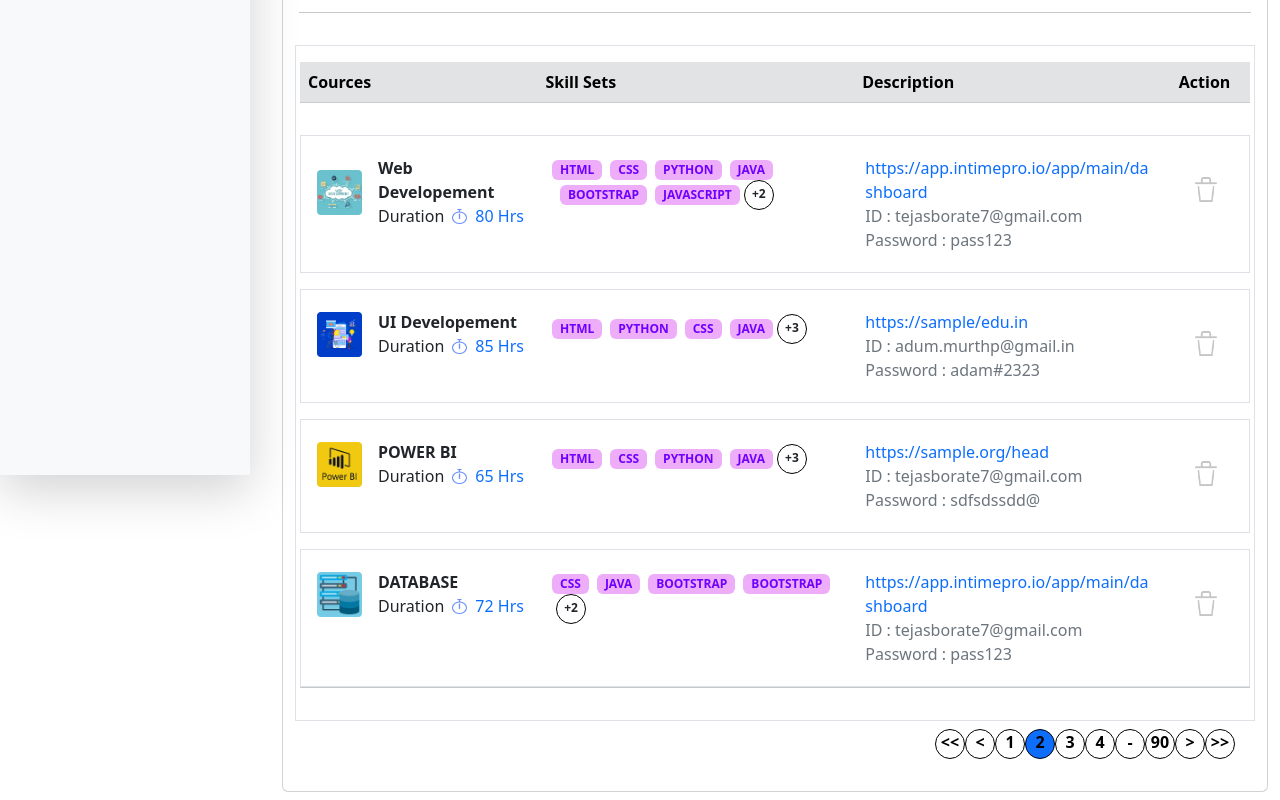
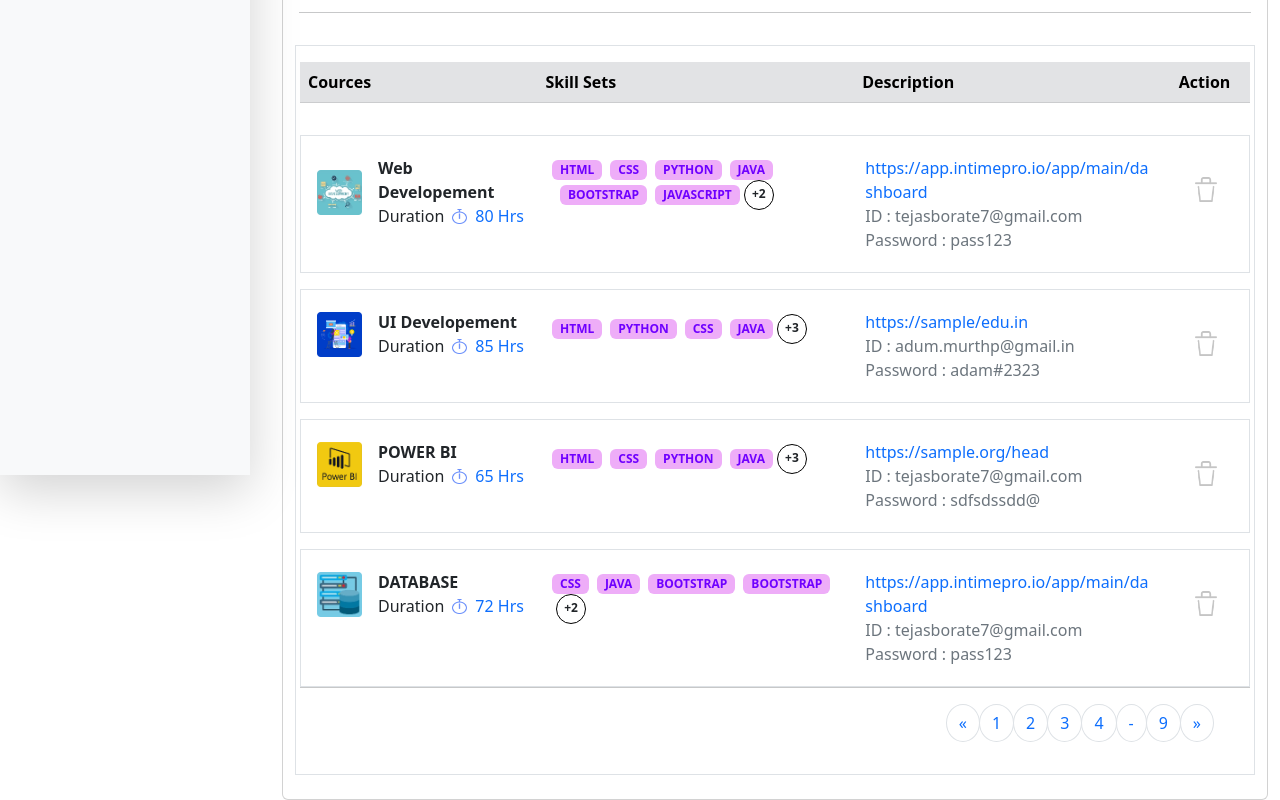
Before and after one commit to tejas-borate-wai/Assignment_2, a plain HTML site: page src/index.html in a window 1280 px wide. Shown: the part 405-1205 px from the top of the page. Drawn offline with nearby package versions, Linux system fonts and the light colour scheme.

Commit message:
update pagination

```diff
--- a/src/index.html
+++ b/src/index.html
@@ -82,7 +82,7 @@
             rotate: 20deg;
         }
 
-        .pagination_tab ul li {
+        /* .pagination_tab ul li {
             height: 30px;
             width: 30px;
             border-radius: 50%;
@@ -96,7 +96,7 @@
             margin-top: 200px !important;
             color: black;
 
-        }
+        } */
     </style>
 </head>
 
@@ -635,6 +635,45 @@
                                                 </div>
                                                 <hr>
 
+                                                <div class="row">
+                                                    <div class="col-12 d-flex justify-content-end pagination_tab ">
+
+                                                            <ul class="pagination">
+                                                              <li class="page-item">
+                                                                <a class="page-link rounded-circle" href="#" aria-label="Previous">
+                                                                  <span aria-hidden="true">&laquo;</span>
+                                                                </a>
+                                                              </li>
+                                                              <li class="page-item ">
+                                                                <a class="page-link rounded-circle " href="#">1</a>
+                                                              </li>
+                                                              <li class="page-item">
+                                                                <a class="page-link rounded-circle" href="#">2</a>
+                                                              </li>
+                                                              <li class="page-item">
+                                                                <a class="page-link rounded-circle" href="#">3</a>
+                                                              </li>
+                                                              <li class="page-item">
+                                                                <a class="page-link rounded-circle" href="#">4</a>
+                                                              </li>
+                                                              <li class="page-item">
+                                                                <a class="page-link rounded-circle" href="#">-</a>
+                                                              </li>
+                                                              <li class="page-item">
+                                                                <a class="page-link rounded-circle" href="#">9</a>
+                                                              </li>
+                                                              <li class="page-item">
+                                                                <a class="page-link rounded-circle" href="#" aria-label="Next">
+                                                                  <span aria-hidden="true">&raquo;</span>
+                                                                </a>
+                                                              </li>
+                                                            </ul>
+
+
+
+                                                    </div>
+                                                </div>
+
 
 
 
@@ -645,50 +684,7 @@
                                     </div>
                                 </div>
 
-                                <div class="row">
-                                    <div class="col-12 d-flex justify-content-end pagination_tab ">
-                                        <ul class="pagination  fw-bold d-flex text-dark me-3">
-                                            <li class="disabled">
-                                                <a class="" href="#">
-                                                    << </a>
 
-                                            </li>
-                                            <li class="page-item disabled" aria-current="page">
-                                                <a class="" href="#">
-                                                    < </a>
-                                            </li>
-                                            <li class="">
-                                                <a class="mt-2" href="#">1</a>
-                                            </li>
-                                            <li class="bg-primary">
-                                                <a class="" href="#">2</a>
-                                            </li>
-                                            <li class="">
-                                                <a class="" href="#">3</a>
-                                            </li>
-
-                                            <li class="">
-                                                <a class="" href="#">4</a>
-                                            </li>
-                                            <li class="">
-                                                <a class="" href="#">-</a>
-                                            </li>
-                                            <li class="">
-                                                <a class="" href="#">90</a>
-                                            </li>
-                                            <li class="">
-                                                <a class="" href="#">></a>
-                                            </li>
-                                            <li class="">
-                                                <a class="" href="#">>></a>
-                                            </li>
-
-
-                                        </ul>
-
-
-                                    </div>
-                                </div>
 
                             </div>
 
```
